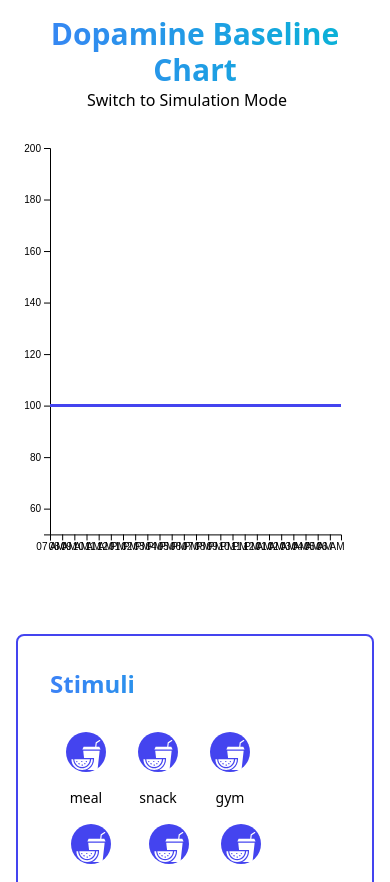
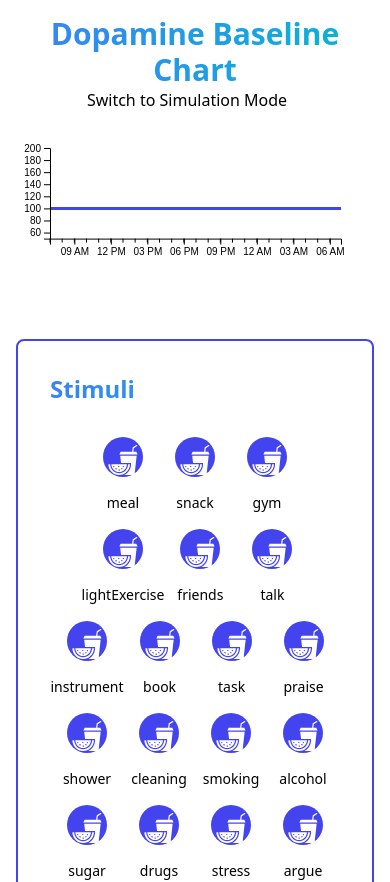
Before and after one commit to TLodosDurak/DopamineChart, a React (Create React App) app: page / in a window 390 px wide. Shown: the top 882 px of the page. Built offline with nearby package versions, Linux system fonts and the light colour scheme.

Commit message:
Dynamic View improved for all sizes starting from mobile. Lg screens now in a row. Dynamic chart resizizing and axis labels

```diff
--- a/src/v4/AppV4.js
+++ b/src/v4/AppV4.js
@@ -34,20 +34,36 @@ const AppV4 = () => {
   const [speed, setSpeed] = useState(1);
   const [mode, setMode] = useState('full'); // 'full' or 'simulation'
   const svgRef = useRef(null);
-
+  const containerRef = useRef(null); // Reference to the parent container
 
   const updateDimensions = () => {
-    const width = Math.min(window.innerWidth * 0.9, 1120); // ensure it doesn't exceed 1120px
-    const height = window.innerHeight * 0.6;
-    return { width, height };
+    const containerWidth = containerRef.current ? containerRef.current.offsetWidth * 0.9: window.innerWidth * 0.9;
+    const containerHeight = containerWidth * 0.6; // Keep the aspect ratio consistent
+    if(window.innerWidth >= 1024 && !containerRef.current){
+        const largeContainerWidth = containerWidth * 3/5;
+        const largeContainerHeight = largeContainerWidth * 0.6; // Keep the aspect ratio consistent
+        return { width: largeContainerWidth, height: largeContainerHeight };
+    }
+    if (window.innerWidth <= 370) return { width: containerWidth, height: containerHeight * 1.2 };
+    return { width: containerWidth, height: containerHeight };
   };
 
   const [dimensions, setDimensions] = useState(updateDimensions());
+  const getTickInterval = () => {
+    const width = window.innerWidth;
+    if (width >= 768) return 2; // Medium screen
+    if (width >= 350) return 3; // Small screen
+    return 6; // x Small screen
+  };
+  const [tickInterval, setTickInterval] = useState(getTickInterval());
+
+
   const margin = { top: 20, right: 30, bottom: 100, left: 30 };
 
   useEffect(() => {
     const handleResize = () => {
       setDimensions(updateDimensions());
+      setTickInterval(getTickInterval());
       updateChart();
     };
 
@@ -130,14 +146,7 @@ const AppV4 = () => {
 
     svg.selectAll('*').remove();
 
-    svg.append('g')
-      .attr('transform', `translate(0,${dimensions.height - margin.bottom})`)
-      .call(d3.axisBottom(xScale).ticks(d3.timeHour.every(1)).tickFormat(d3.timeFormat('%I %p')));
-
-    svg.append('g')
-      .attr('transform', `translate(${margin.left},0)`)
-      .call(d3.axisLeft(yScale));
-
+    // Draw the main line chart
     svg.append('path')
       .datum(data)
       .attr('fill', 'none')
@@ -145,6 +154,33 @@ const AppV4 = () => {
       .attr('stroke-width', 3)
       .attr('d', line);
 
+    // Draw the x-axis with thicker lines for each hour
+    const tickValues = xScale.ticks(d3.timeHour.every(tickInterval));
+    svg.append('g')
+      .attr('transform', `translate(0,${dimensions.height - margin.bottom})`)
+      .call(d3.axisBottom(xScale).ticks(tickValues.length).tickFormat(d3.timeFormat('%I %p')));
+
+
+    // Add thin marks for each hour without labels
+    const allHourTicks = xScale.ticks(d3.timeHour.every(1));
+    allHourTicks.forEach(tick => {
+      if (!tickValues.includes(tick)) {
+        svg.append('line')
+          .attr('x1', xScale(tick))
+          .attr('x2', xScale(tick))
+          .attr('y1', dimensions.height - margin.bottom)
+          .attr('y2', dimensions.height - margin.bottom + 4)
+          .attr('stroke', '#000000')
+          .attr('stroke-width', 1);
+      }
+    });
+
+    // Draw the y-axis
+    svg.append('g')
+      .attr('transform', `translate(${margin.left},0)`)
+      .call(d3.axisLeft(yScale));
+
+    // Draw the events
     svg.selectAll('.event')
       .data(events)
       .enter()
@@ -185,12 +221,13 @@ const AppV4 = () => {
       });
   };
 
+
   useEffect(() => {
     updateChart();
   }, [events, simulationTime, mode, dimensions]);
 
   return (
-    <div className="container max-w-6xl mx-auto p-4">
+    <div className="container max-w-6xl mx-auto p-4 justify-center min-w-[320px] lg:max-w-full">
       <div className="flex justify-center">
         <h1 className="text-3xl font-bold text-center bg-gradient-to-r from-blue-500 to-cyan-500 text-transparent bg-clip-text">
           Dopamine Baseline Chart
@@ -217,24 +254,22 @@ const AppV4 = () => {
           </>
         )}
       </div>
-      <div className="flex justify-center">
+      <div className="lg:flex lg:justify-between">
+        <div ref={containerRef} className="lg:w-3/5 flex items-center justify-center">
           <svg ref={svgRef} width={dimensions.width} height={dimensions.height}></svg>
         </div>
-      <div className="max-w-2xl mx-auto bg-white rounded-lg justify-center mb-4 p-8 border-2 border-[#4444EF]">
+        <div className="max-w-2xl mx-auto bg-white rounded-lg mb-4 p-8 border-2 border-[#4444EF] lg:w-2/5">
           <h1 className="text-2xl font-bold text-start bg-gradient-to-r from-blue-500 to-cyan-500 text-transparent bg-clip-text box-border mb-4">
             Stimuli
           </h1>
-        <div className='flex flex-wrap'>
+          <div className="flex flex-wrap justify-center align">
             {Object.entries(activities).map(([label, activity]) => (
               <div key={label} className="flex flex-col items-center">
-                <ActivityIcon
-                label={label}
-                activity={activity}
-                onDrop={addEvent}
-                />
+                <ActivityIcon label={label} activity={activity} onDrop={addEvent} />
                 <span className="text-sm md:text-base">{label}</span>
               </div>
             ))}
+          </div>
         </div>
       </div>
     </div>
```
Lines whose indentation alone changed are shown as unchanged.
